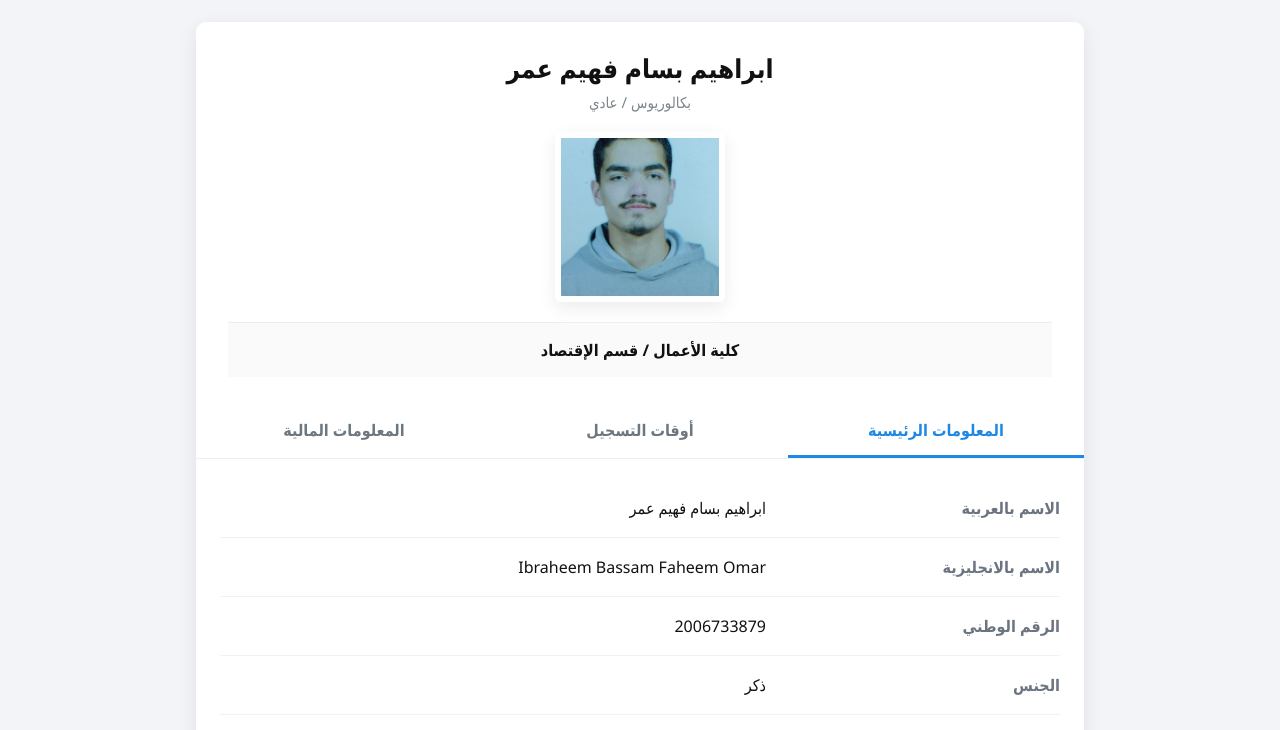
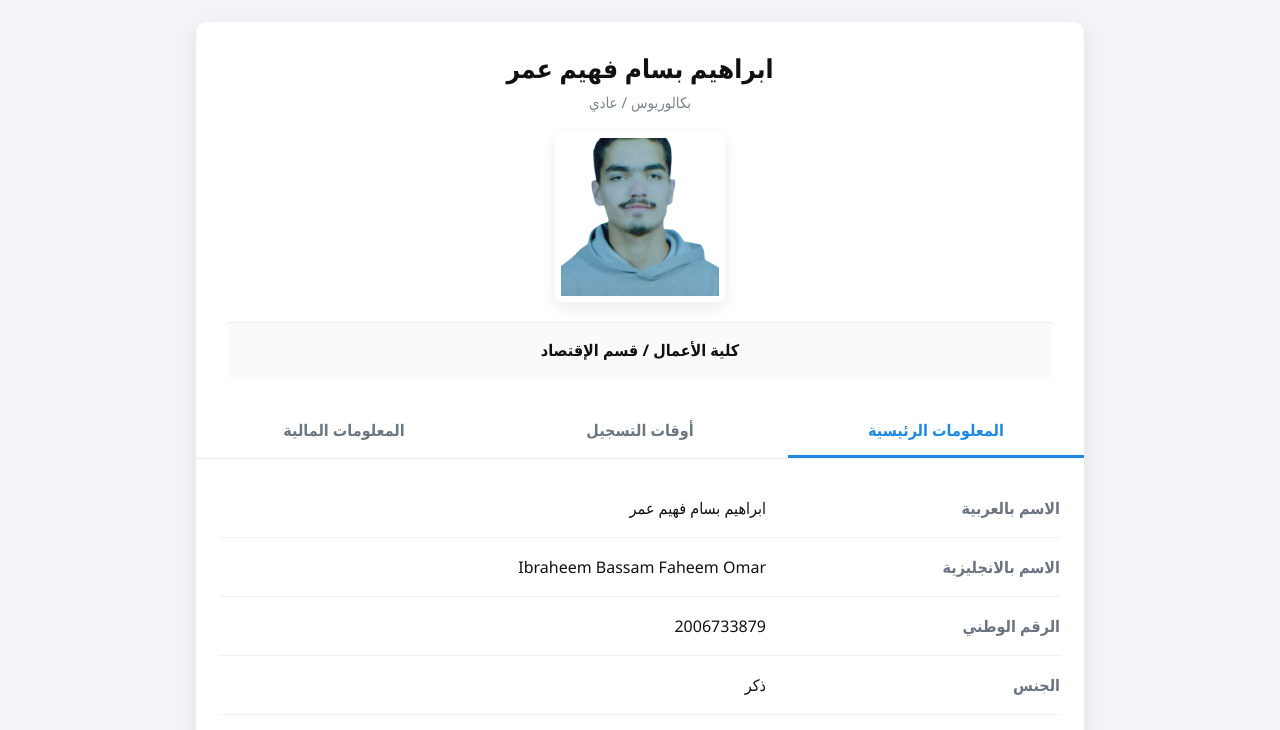
Before and after one commit to zxsponge-afk/yarmok, a plain HTML site: page index.html in a window 1280 px wide. Shown: the part 67-797 px from the top of the page. Drawn offline with Linux system fonts and the light colour scheme.

Commit message:
Update index.html

```diff
--- a/index.html
+++ b/index.html
@@ -60,7 +60,7 @@
 
         <div class="photo-wrap">
           <div class="photo">
-            <img src="pic2.jpg" alt="الصورة">
+            <img src="pic.png" alt="الصورة">
           </div>
         </div>
 
```
